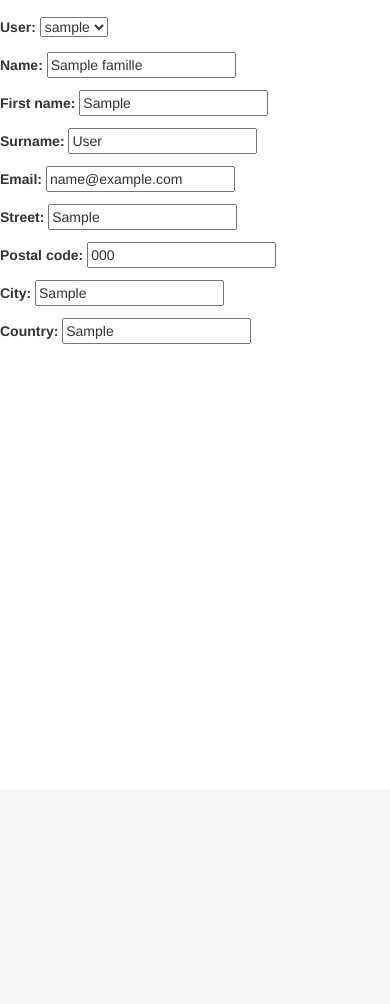
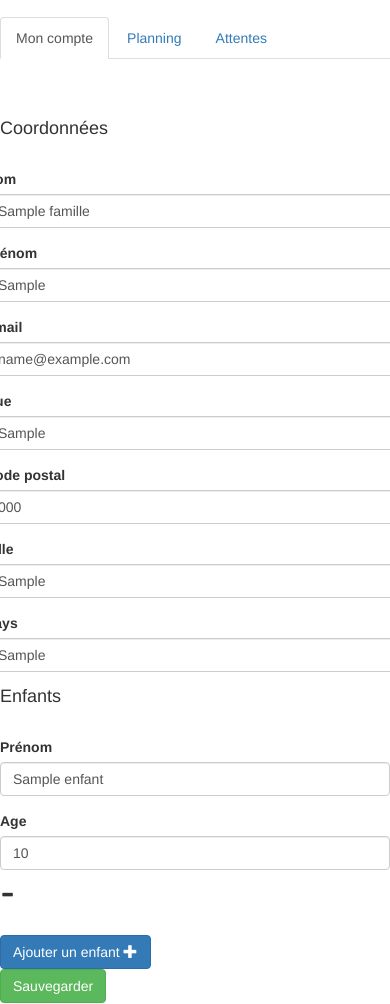
Before and after one commit to mvergerdelbove/famille, a Django app: page /mon-compte/ in a window 390 px wide; the page is wider, and only the part inside the window is pictured. Shown: the part 55-1059 px from the top of that part. Before the commit the page ends 399 px from the top of that part, so only its background shows below. Run offline with Django 3.2, Linux system fonts and the light colour scheme; a user stored in the database is signed in; tables that the repository leaves empty hold one stand-in row (values such as "Sample post"); parts of the project's set-up code (start-up, migrations or seed data) failed here and were passed over; some libraries are stand-ins or nearby versions.

Commit message:
make it possible to edit Famille form + modify children

```diff
--- a/famille/forms.py
+++ b/famille/forms.py
@@ -1,7 +1,11 @@
+# -*- coding=utf-8 -*-
+from itertools import chain, izip_longest
+
 from django import forms
 from django.contrib.auth.models import User
 
-from famille.models import Famille, Prestataire
+from famille.models import Famille, Prestataire, Enfant
+from famille.utils import isplit, pick, repeat_lambda
 
 
 class RegistrationForm(forms.Form):
@@ -40,4 +44,108 @@ class SimpleSearchForm(forms.Form):
 class FamilleForm(forms.ModelForm):
     class Meta:
         model = Famille
-        exclude = ['created_at', 'updated_at', ]
+        fields = (
+            'name', 'first_name', 'email', 'street',
+            'postal_code', 'city', 'country',
+        )
+        labels = {
+            "name": "Nom",
+            "first_name": u"Prénom",
+            "street": "Rue",
+            "postal_code": "Code postal",
+            "city": "Ville",
+            "country": "Pays"
+        }
+
+    def __init__(self, *args, **kwargs):
+        self.enfants_to_delete, enfants, instance = [], [], None
+
+        if kwargs.get("instance", None):
+            instance = kwargs["instance"]
+            enfants = instance.enfants.all()
+
+        if kwargs.get("data", None) is not None:
+            data = pick(kwargs["data"], *EnfantForm.Meta.fields)
+            data = EnfantForm.unzip_data(data)
+            enfants, self.enfants_to_delete = self.compute_enfants_diff(data, enfants, instance)
+            data = izip_longest(data, enfants)
+            init_forms = lambda d: EnfantForm(data=d[0], instance=d[1])
+
+            self.enfant_forms = map(init_forms, data)
+        else:
+            self.enfant_forms = map(
+                lambda e: EnfantForm(instance=e), enfants
+            )
+
+        super(FamilleForm, self).__init__(*args, **kwargs)
+
+    @staticmethod
+    def compute_enfants_diff(data, enfants, instance):
+        """
+        Find out the right number of enfants to be saved,
+        given the data and the enfants that are already present.
+
+        :param data:       list of data for EnfantForm
+        :param enfants:    enfants that are already there
+        :param instance:   a Famille instance
+        """
+        enfants_to_delete = []
+        diff = len(data) - len(enfants)
+        # manage child addition
+        if diff > 0:
+            enfants = chain(
+                enfants,
+                repeat_lambda(lambda: Enfant(famille=instance), diff)
+            )
+        # manage child deletion
+        elif diff < 0:
+            enfants, enfants_to_delete = isplit(enfants, len(data))
+
+        return enfants, enfants_to_delete
+
+    def is_valid(self):
+        """
+        Validate the FamilleForm and the
+        EnfantForms too.
+        """
+        is_valid = super(FamilleForm, self).is_valid()
+        return all((e.is_valid() for e in self.enfant_forms)) and is_valid
+
+    def save(self, *args, **kwargs):
+        """
+        Save the FamilleForm and the
+        EnfantForms too.
+        """
+        for e in self.enfant_forms:
+            e.save(*args, **kwargs)
+
+        [e.delete() for e in self.enfants_to_delete]
+        return super(FamilleForm, self).save(*args, **kwargs)
+
+
+class EnfantForm(forms.ModelForm):
+    class Meta:
+        model = Enfant
+        fields = ("e_name", "e_age")
+        labels = {
+            "e_name": u"Prénom",
+            "e_age": "Age",
+        }
+
+    @classmethod
+    def unzip_data(cls, data):
+        """
+        Unzip a POST data to manage several
+        Enfant instances.
+        """
+        try:
+            nb_enfants = len(data[cls.Meta.fields[0]])
+        except KeyError:
+            return []
+
+        data_list = [{} for i in xrange(nb_enfants)]
+        for field, values in data.iteritems():
+            for i, value in enumerate(values):
+                data_list[i][field] = value
+
+        return data_list
--- a/famille/static/css/style.css
+++ b/famille/static/css/style.css
@@ -6,6 +6,14 @@
     margin-top: 50px;
 }
 
+.margin-bottom-0 {
+    margin-bottom: 30px;
+}
+
 .modal-thin {
     max-width: 400px;
 }
+
+.add-child:hover, .remove-child:hover {
+    cursor: pointer;
+}
--- /dev/null
+++ b/famille/static/js/account.js
@@ -0,0 +1,24 @@
+(function($){
+    var childContainer = $(".child-container"),
+	childForm = $(".child-form").first();
+
+    var addChild = function(){
+	getChildForm().appendTo(childContainer);
+    };
+
+    var getChildForm = function(){
+	var $clone = childForm.clone(true);
+	$("input", $clone).val("");
+	return $clone;
+    };
+
+    var removeChild = function(e){
+	$(e.target).parent(".child-form").remove();
+    };
+
+    // event handling
+    $('.nav-tabs a:first').tab('show');
+    $(".add-child").on("click", addChild);
+    $(".remove-child").on("click", removeChild);
+
+})(jQuery);
--- a/famille/templates/account.html
+++ b/famille/templates/account.html
@@ -1,7 +1,55 @@
 {% extends "base.html" %}
+{% load bootstrap3 %}
+{% load staticfiles %}
 
-{% block title %}{% endblock %}
+{% block title %} - Mon compte{% endblock %}
 
 {% block content %}
-  {{ form.as_p }}
+<div class="row">
+  <div class="col-md-offset-1 col-md-7">
+    <ul class="nav nav-tabs">
+      <li><a href="#compte" data-toggle="tab">Mon compte</a></li>
+      <li><a href="#planning" data-toggle="tab">Planning</a></li>
+      <li><a href="#attentes" data-toggle="tab">Attentes</a></li>
+    </ul>
+    <div class="tab-content margin-top-1">
+      <div class="tab-pane fade in active" id="compte">
+	<form method="post" action="{% url "account" %}">
+	  {% csrf_token %}
+	  <div class="row">
+	    <div class="form form-horizontal col-md-7">
+	      <h4 class="margin-bottom-0">Coordonnées</h4>
+	      {% for field in form %}
+	      {% bootstrap_field field field_class="col-md-5" label_class="col-md-2" %}
+	      {% endfor %}
+	    </div>
+	    <div class="form col-md-5">
+	      <h4 class="margin-bottom-0">Enfants</h4>
+	      <div class="child-container">
+		{% for form in form.enfant_forms %}
+		<div class="child-form">
+		  {% bootstrap_field form.e_name field_class="col-md-5 pull-left" label_class="sr-only" %}
+		  {% bootstrap_field form.e_age field_class="col-md-4 pull-left" label_class="sr-only" %}
+		  <i class="glyphicon glyphicon-minus remove-child"></i>
+		</div>
+		{% endfor %}
+	      </div>
+	      <button type="button" class="btn btn-primary add-child margin-top-0">Ajouter un enfant <i class="glyphicon glyphicon-plus"></i></button>
+	    </div>
+	  </div>
+	  <div class="row"><div class="col-md-4 col-md-offset-5">
+	    <button type="submit" class="btn btn-success">Sauvegarder</button>
+	  </div></div>
+	</form>
+      </div>
+      <div class="tab-pane fade" id="planning">...</div>
+      <div class="tab-pane fade" id="attentes">...</div>
+    </div>
+  </div>
+  <div class="col-md-4">
+  </div>
+</div>
 {% endblock %}
+{% block script %}
+<script src="{% static "js/account.js" %}"></script>
+{% endblock %}
--- a/famille/templates/base.html
+++ b/famille/templates/base.html
@@ -5,11 +5,11 @@
 <head>
   <link rel="stylesheet" href="{% static "lib/bootstrap/dist/css/bootstrap.min.css" %}"/>
   <link rel="stylesheet" href="{% static "css/style.css" %}" type="text/css" media="all" />
-  <link rel="icon" type="image/gif" href="{% static "img/interface/favicon.ico" %}"/>
+  <link rel="shortcut icon" type="image/x-icon" href="{% static "img/favicon.png" %}"/>
   <meta charset="utf-8"></meta>
   <meta><!-- TODO keywords --></meta>
   {% block extrahead %}{% endblock %}
-  <title>{% block title %}{% endblock %}{{ site_title }}</title>
+  <title>{{ site_title }}{% block title %}{% endblock %}</title>
 </head>
 
 <body class="{% block body-class %}{% endblock %}">
@@ -22,7 +22,7 @@
 	<span class="icon-bar"></span>
 	<span class="icon-bar"></span>
       </button>
-      <a class="navbar-brand" href="#">{{ site_title }}</a>
+      <a class="navbar-brand" href="/">{{ site_title }}</a>
     </div>
 
     <!-- Collect the nav links, forms, and other content for toggling -->
@@ -59,8 +59,8 @@
       </ul>
       {% if user.is_authenticated %}
       <ul class="nav navbar-nav navbar-right">
-	<li><a href="#">{{ user.username }}</a></li> <!--TODO : get full name or email and img-->
-	<li><a href="#">Déconnexion</a></li>
+	<li><a href="{% url 'account' %}">{{ user.username }}</a></li> <!--TODO : get full name or email and img-->
+	<li><a href="{% url 'auth_logout' %}">Déconnexion</a></li>
       </ul>
       {% else %}
       {% url 'auth_login' as login_url %}
@@ -82,9 +82,8 @@
   </nav>
   {% endblock %}
   {% block content %}{% endblock %}
-  {% block script %}
   <script src="{% static "lib/jquery/jquery.min.js" %}"></script>
   <script src="{% static "lib/bootstrap/dist/js/bootstrap.min.js" %}"></script>
-  {% endblock %}
+  {% block script %}{% endblock %}
 </body>
 </html>
--- a/famille/templates/home.html
+++ b/famille/templates/home.html
@@ -12,9 +12,10 @@
       </header>
       <div class="col-md-12">
 	<p>Consultez gratuitement toutes les propositions près de chez vous</p>
-	<form class="form-inline" role="search" method="post" action="TODO">{% csrf_token %}
+	<form class="form-inline" role="search" method="post" action="TODO">
+	  {% csrf_token %}
 	  {% for field in search_form %}
-	  {% bootstrap_field field label_class="sr-only" %}
+	  {% bootstrap_field field show_label=False %}
 	  {% endfor %}
 	  {% buttons %}
 	  <button type="submit" class="btn btn-warning">Rechercher</button>
--- a/famille/urls.py
+++ b/famille/urls.py
@@ -12,6 +12,7 @@ urlpatterns = patterns(
     url(r'^in/$', 'django.contrib.auth.views.login', name='auth_login'),
     url(r'^out/$', 'django.contrib.auth.views.logout', {
         'next_page': '/',
+        'extra_context': {'action': 'logged_out'}
     }, name='auth_logout'),
     url(r'^mon-compte/$', 'famille.views.account', name="account"),
     url(r'^register/$', 'famille.views.register', name="register"),
--- a/famille/utils.py
+++ b/famille/utils.py
@@ -1,3 +1,5 @@
+from itertools import islice
+
 
 def get_context(**kwargs):
     """
@@ -5,3 +7,43 @@ def get_context(**kwargs):
     """
     kwargs.update(site_title="Un air de famille")
     return kwargs
+
+def pick(d, *args):
+    """
+    Pick some keys on a given dictionary.
+
+    :param d:       the dict
+    :param args:    the keys to pick
+    """
+    res = {}
+    getitem = d.getlist if hasattr(d, "getlist") else d.__getitem__
+    for key in args:
+        if key in d:
+            res[key] = getitem(key)
+    return res
+
+
+def repeat_lambda(func, times):
+    """
+    A variant of itertools.repeat that
+    yiels a new value given by func (basically
+    a lambda yielding an instance).
+
+    :param func:       a lambda function
+    :param times:      the number of times the item is repeated
+    """
+    for i in xrange(times):
+        yield func()
+
+
+def isplit(iterable, index):
+    """
+    A variant of tee with n=2 with
+    specification of the length of the
+    first iterable. This will return
+    iterable[:index], iterable[index:].
+
+    :param iterable:     the iterable to split
+    :parma index:        where to split
+    """
+    return islice(iterable, index), islice(iterable, index, None)
--- a/famille/views.py
+++ b/famille/views.py
@@ -41,13 +41,14 @@ def register(request):
 
 @login_required
 def account(request):
+    famille = Famille.objects.get(user=request.user)
     if request.method == "POST":
-        form = forms.FamilleForm(request.POST)
+        import pdb; pdb.set_trace()
+        form = forms.FamilleForm(data=request.POST, instance=famille)
         if form.is_valid():
             form.save()
             return HttpResponseRedirect('/mon-compte/')
     else:
-        famille = Famille.objects.get(user=request.user)
         form = forms.FamilleForm(instance=famille)
 
     # TODO : template
--- a/requirements.txt
+++ b/requirements.txt
@@ -5,6 +5,7 @@ django-bootstrap3==2.5.1
 django-grappelli==2.5.0
 gunicorn==18.0
 ipython==1.1.0
+mock==1.0.1
 psycopg2==2.5.1
 south==0.8.4
 static==0.4
```
Also changed, not shown: famille/models.py (+10 -10 lines), famille/tests.py (+142 -1 lines), famille/migrations/0002_auto__del_field_prestataire_surname__del_field_famille_surname.py (added), famille/static/img/favicon.png (added).
